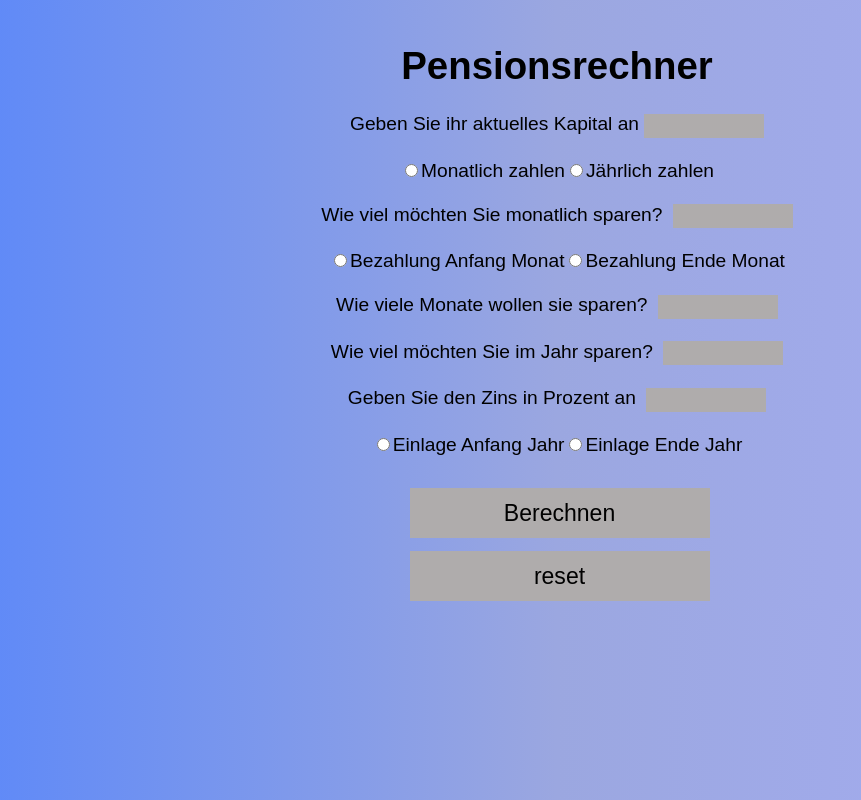
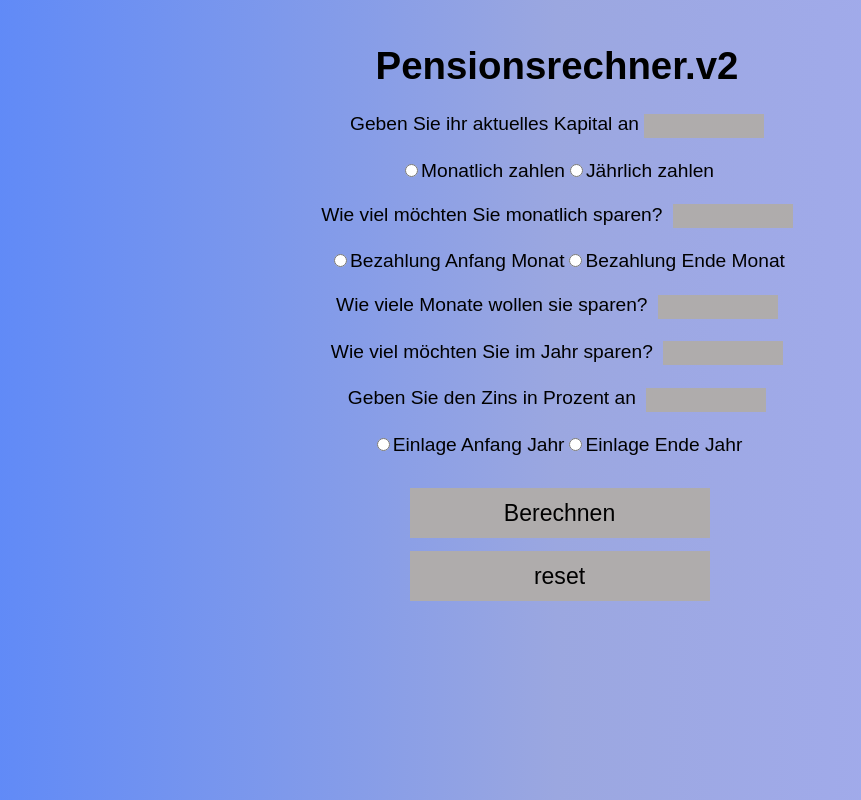
Before and after one commit to y4nisb/Pensionsrechner, a React (Create React App) app in the folder client/: page / in a window 1280 px wide. Shown: the whole page, without its empty margins (83-944 px from the left). Built offline with nearby package versions, Linux system fonts and the light colour scheme.

Commit message:
2.Seite: Seite Aufsetzen:02
default page eingestellt

```diff
--- a/client/src/index.js
+++ b/client/src/index.js
@@ -3,11 +3,12 @@ import ReactDOM from "react-dom/client";
 import App from "./App";
 import reportWebVitals from "./reportWebVitals";
 import page2 from "./page2";
+import App2 from "./page2";
 
 const root = ReactDOM.createRoot(document.getElementById("root"));
 root.render(
   <React.StrictMode>
-    <App />
+    <App2 />
   </React.StrictMode>
 );
 
--- a/client/src/page2.js
+++ b/client/src/page2.js
@@ -1,10 +1,10 @@
 import "./App.css";
 
-function App() {
+function App2() {
   return (
     <div className="App">
       <div className="titel">
-        <h1>Pensionsrechner</h1>
+        <h1>Pensionsrechner.v2</h1>
       </div>
       <div className="inputTextfield">
         <label> Geben Sie ihr aktuelles Kapital an</label>
@@ -103,4 +103,4 @@ function App() {
   );
 }
 
-export default App;
+export default App2;
```
